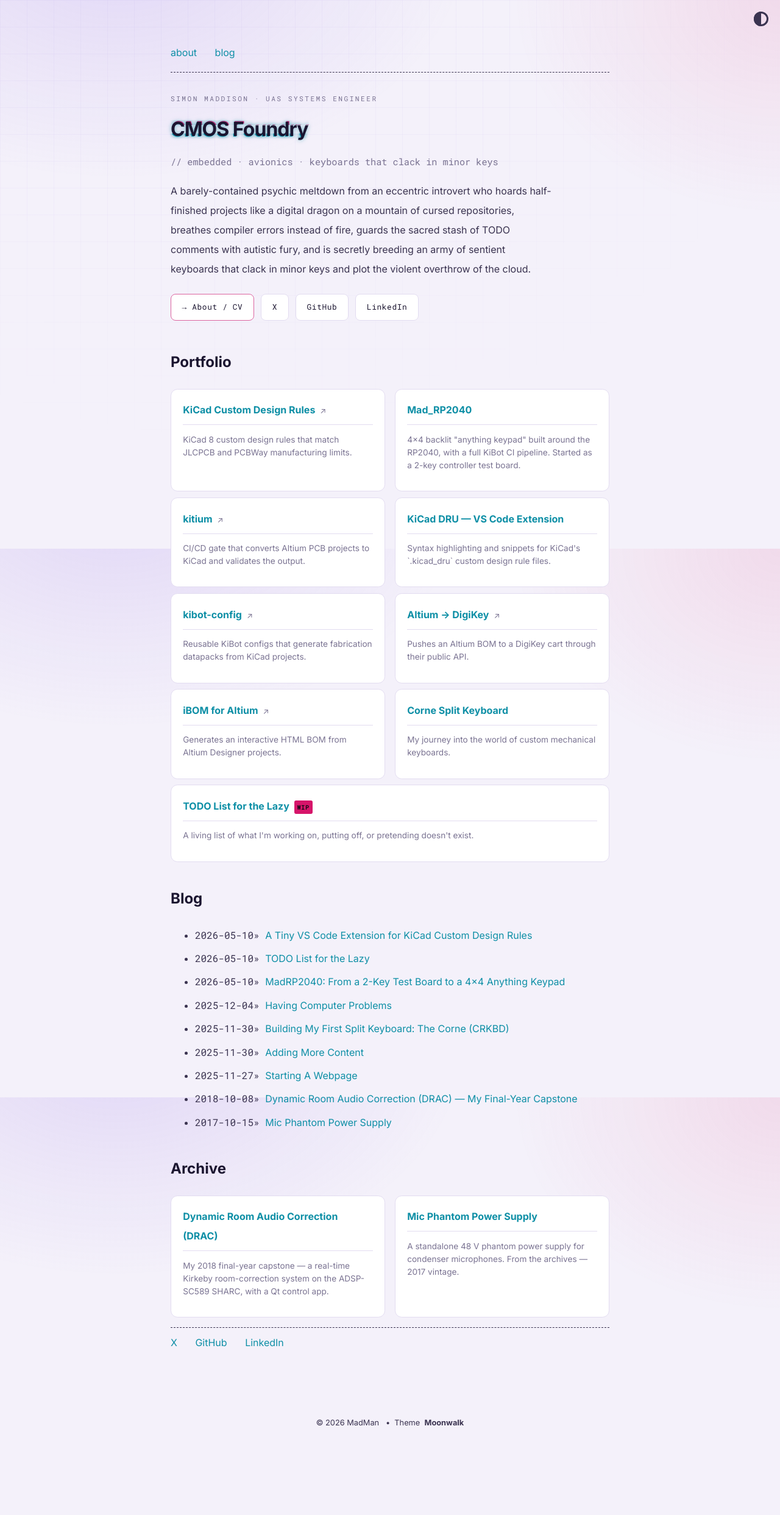
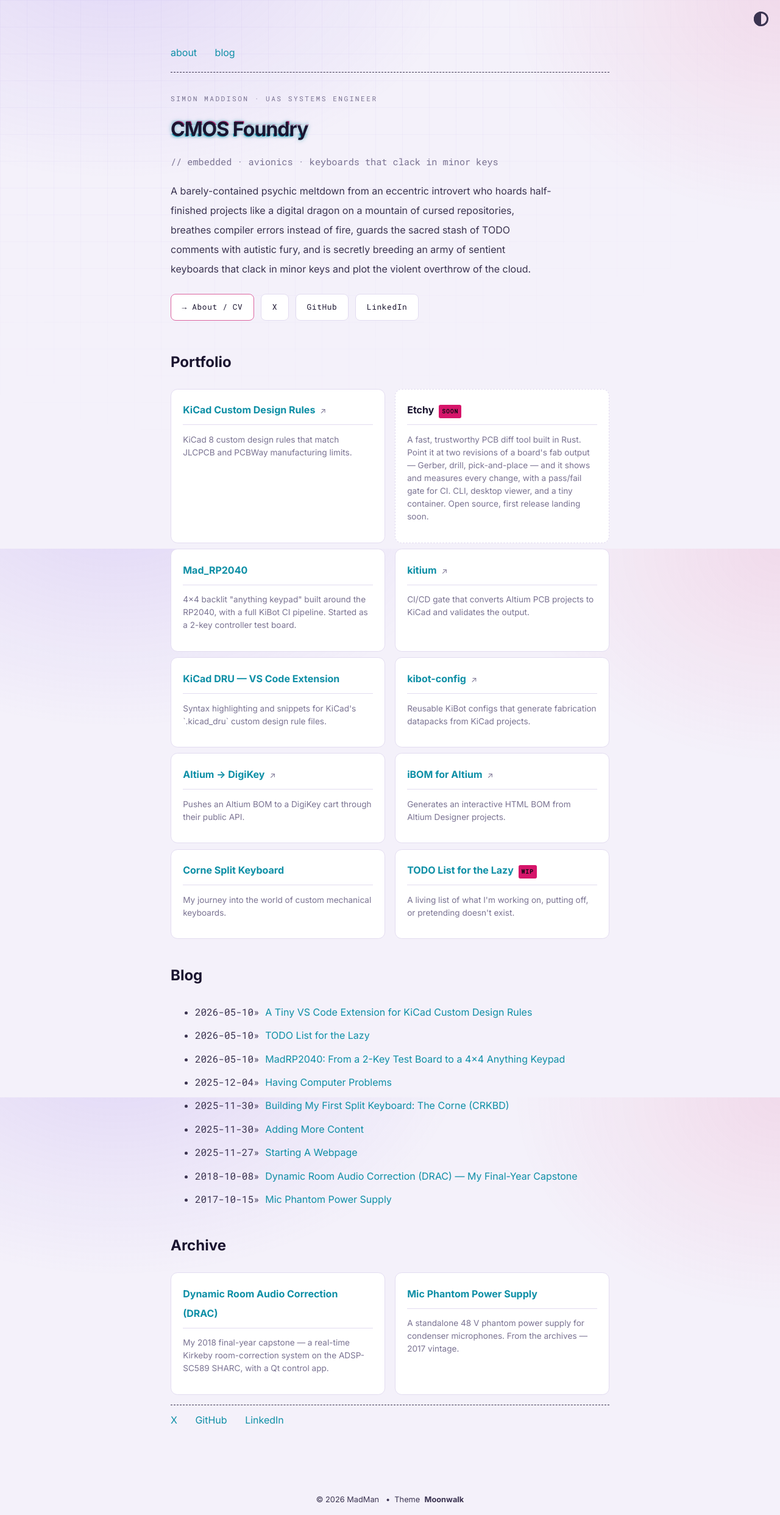
Before and after one commit to Cimos/cimos.github.io, a Jekyll site: the page built from index.md, in a window 1280 px wide. Shown: the whole page at 61% size. Built offline with Jekyll 4.4.1, drawn with Linux system fonts in a browser that asks for light colours; comment, search, counter and statistics services are not loaded; before the commit the page ends 2359 px from its top, so only the background shows below that.

Commit message:
Tease Etchy on the portfolio with a SOON badge
Add an unreleased-project card variant: no link, no star pill, dashed
border and a SOON badge. Etchy is a Rust PCB-diff tool (Gerber / drill /
pick-and-place) with a CI pass/fail gate, landing soon.

Co-Authored-By: Claude Opus 4.8 <noreply@anthropic.com>
Claude-Session: https://claude.ai/code/session_01C8E1RZUXpJffi5S2ijhcTK

```diff
--- a/_data/home.yml
+++ b/_data/home.yml
@@ -10,6 +10,10 @@ project_entries:
     href: https://github.com/Cimos/KiCad-CustomDesignRules
     repo: Cimos/KiCad-CustomDesignRules
     desc: KiCad 8 custom design rules that match JLCPCB and PCBWay manufacturing limits.
+
+  - title: Etchy
+    highlight: SOON
+    desc: A fast, trustworthy PCB diff tool built in Rust. Point it at two revisions of a board's fab output — Gerber, drill, pick-and-place — and it shows and measures every change, with a pass/fail gate for CI. CLI, desktop viewer, and a tiny container. Open source, first release landing soon.
 
   - title: Mad_RP2040
     url: madrp2040-anything-keypad
--- a/_includes/card_list.html
+++ b/_includes/card_list.html
@@ -1,10 +1,7 @@
 <ul class="horizontal-list">
   {% for item in include.collection %}
 
-    {% assign target = item.url | default: item.href %}
-    <li class="card">
-      <a href="{% if item.url %}{{ item.url | relative_url }}{% else %}{{ item.href }}{% endif %}"
-         {% unless item.url %}target="_blank" rel="noopener"{% endunless %}>
+    {% capture card_inner %}
       <span class="header">
         {{ item.title }}
 
@@ -12,7 +9,7 @@
           <mark>{{ item.highlight }}</mark>
         {% endif %}
 
-          {% unless item.url %}<span class="ext">↗</span>{% endunless %}
+        {% unless item.url %}{% if item.href %}<span class="ext">↗</span>{% endif %}{% endunless %}
       </span>
 
       {% if item.repo %}
@@ -26,8 +23,22 @@
         {{ item.desc }}
       </p>
       {% endif %}
+    {% endcapture %}
+
+    {% if item.url or item.href %}
+      <li class="card">
+        <a href="{% if item.url %}{{ item.url | relative_url }}{% else %}{{ item.href }}{% endif %}"
+           {% unless item.url %}target="_blank" rel="noopener"{% endunless %}>
+          {{ card_inner }}
         </a>
       </li>
+    {% else %}
+      <li class="card coming-soon">
+        <div class="card-static">
+          {{ card_inner }}
+        </div>
+      </li>
+    {% endif %}
 
   {% endfor %}
 </ul>
--- a/_sass/list.scss
+++ b/_sass/list.scss
@@ -58,6 +58,19 @@ ul.horizontal-list {
   }
 }
 
+// Unreleased / teaser card: dashed, non-interactive
+.card.coming-soon {
+  border-style: dashed;
+
+  .header { color: var(--headings); }
+
+  &:hover {
+    border-color: var(--edge);
+    box-shadow: none;
+    transform: none;
+  }
+}
+
 /* Responsive cards - one column layout on small screens */
 @media screen and (max-width: 600px) {
   ul.horizontal-list li.card {
```
Lines whose indentation alone changed are shown as unchanged.
